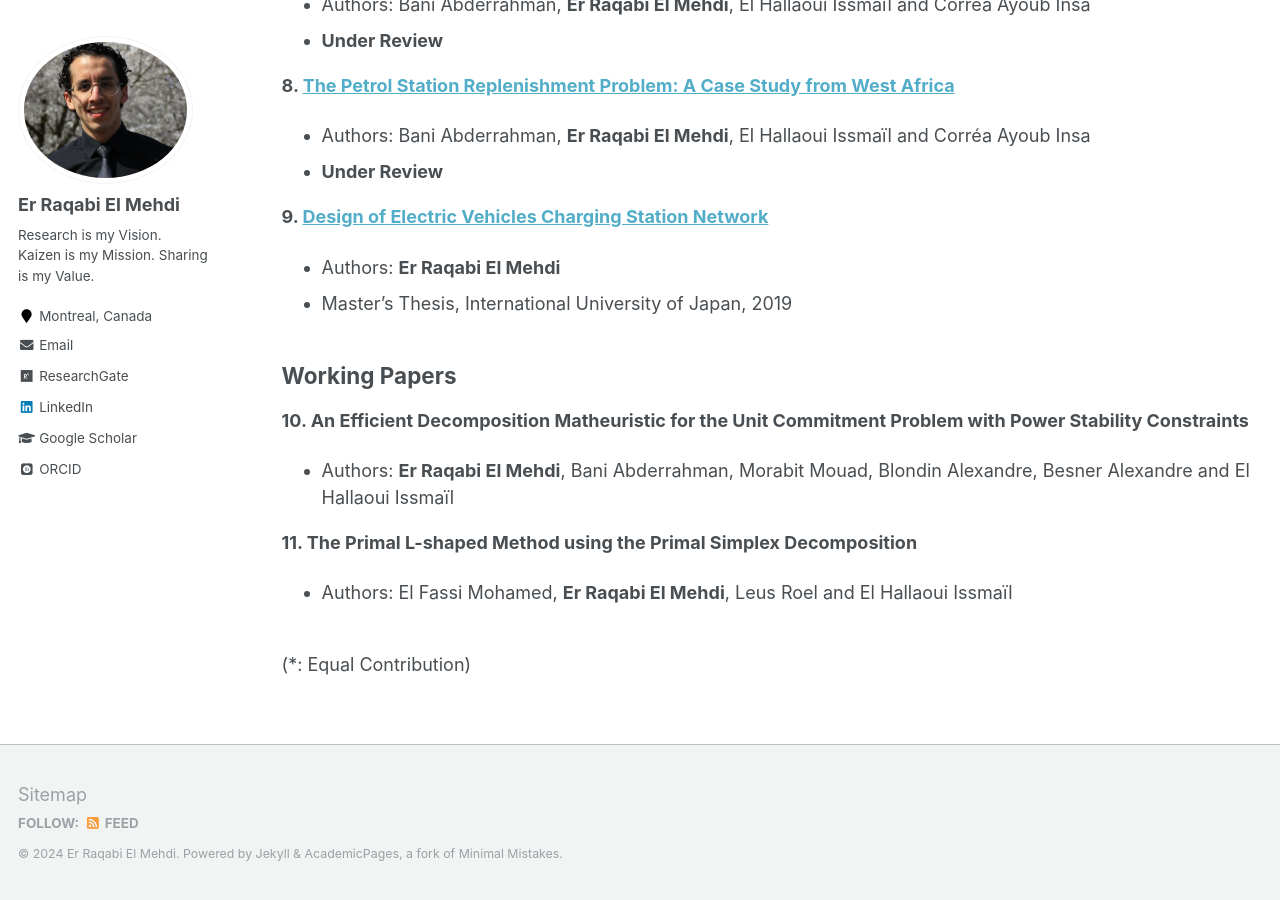
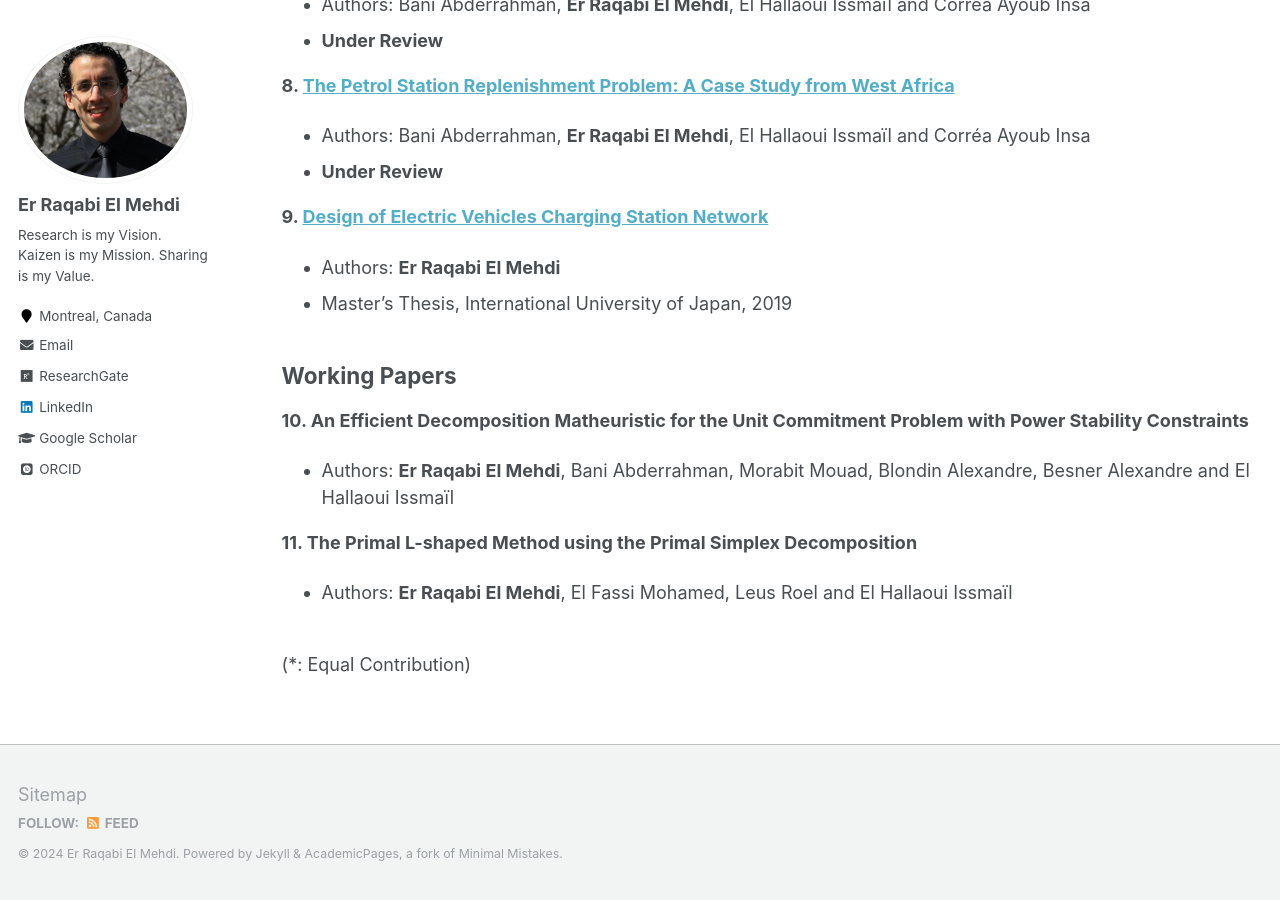
Before and after one commit to RqbMedi/rqbmedi.github.io, a Jekyll site: the page built from _pages/publications.md, in a window 1280 px wide and 900 px high, scrolled down 1623 px. Built offline with Jekyll 4.4.1, drawn with Linux system fonts in a browser that asks for light colours; some web fonts are replaced.

```diff
--- a/_pages/publications.md
+++ b/_pages/publications.md
@@ -63,7 +63,7 @@ Working Papers
  - Authors: **Er Raqabi El Mehdi**, Bani Abderrahman, Morabit Mouad, Blondin Alexandre, Besner Alexandre and El Hallaoui Issmaïl
 
 **11. The Primal L-shaped Method using the Primal Simplex Decomposition**
- - Authors: El Fassi Mohamed, **Er Raqabi El Mehdi**, Leus Roel and El Hallaoui Issmaïl
+ - Authors: **Er Raqabi El Mehdi**, El Fassi Mohamed, Leus Roel and El Hallaoui Issmaïl
 
 <br>
 (*: Equal Contribution)
```
